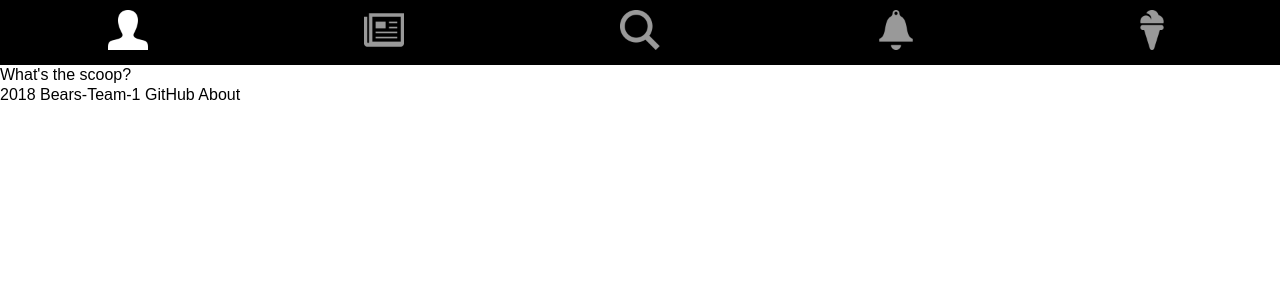
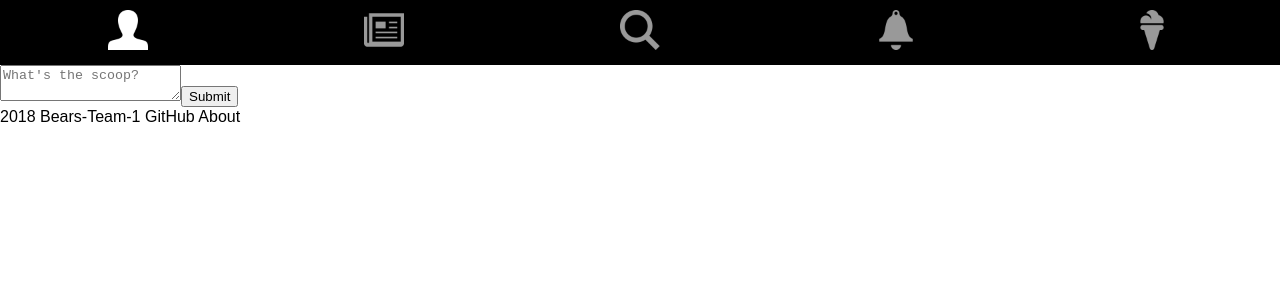
Before and after one commit to chingu-voyage4/Bears-Team-1, a React (Create React App) app: page /scoop in a window 1280 px wide. Shown: the top 300 px of the page. Built offline with nearby package versions, Linux system fonts and the light colour scheme.

Commit message:
Added Scoop Text Form

```diff
--- a/src/components/Nav.js
+++ b/src/components/Nav.js
@@ -32,18 +32,18 @@ class Nav extends Component {
               </Link>
             </li>
             <li>
-              <a href="/search">
+              <Link to="/search">
                 <img src={search} alt="Search" className="navbar--icon" />
-              </a>
+              </Link>
             </li>
             <li>
-              <a href="/notifications">
+              <Link to="/notifications">
                 <img
                   src={notifications}
                   alt="Notifications"
                   className="navbar--icon"
                 />
-              </a>
+              </Link>
             </li>
             <li>
               <Link to="/scoop">
--- a/src/components/Scoop.js
+++ b/src/components/Scoop.js
@@ -1,8 +1,37 @@
 import React, { Component } from "react";
 
 class Scoop extends Component {
+  constructor(props) {
+    super(props);
+    this.state = {
+      scoopText: ""
+    };
+    this.handleChange = this.handleChange.bind(this);
+    this.handleSubmit = this.handleSubmit.bind(this);
+  }
+
+  handleChange(event) {
+    this.setState({ scoopText: event.target.value });
+  }
+
+  handleSubmit(event) {
+    event.preventDefault();
+    console.log("Here's the Scoop:", this.state.scoopText);
+  }
+
   render() {
-    return <div> What's the scoop? </div>;
+    return (
+      <div>
+        <form onSubmit={this.handleSubmit}>
+          <textarea
+            value={this.state.scoopText}
+            onChange={this.handleChange}
+            placeholder="What's the scoop?"
+          />
+          <input type="submit" value="Submit" />
+        </form>
+      </div>
+    );
   }
 }
 
```
